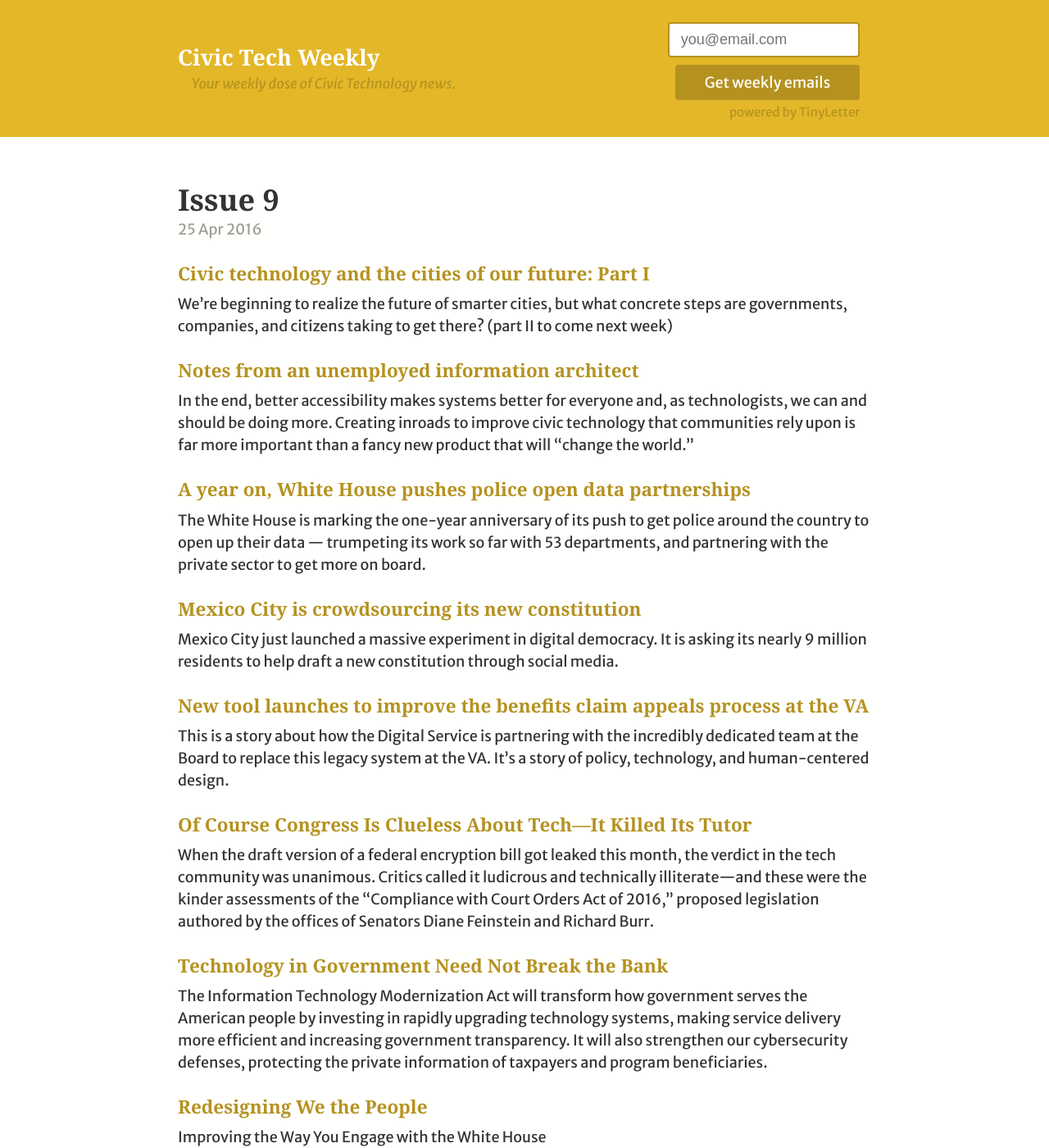
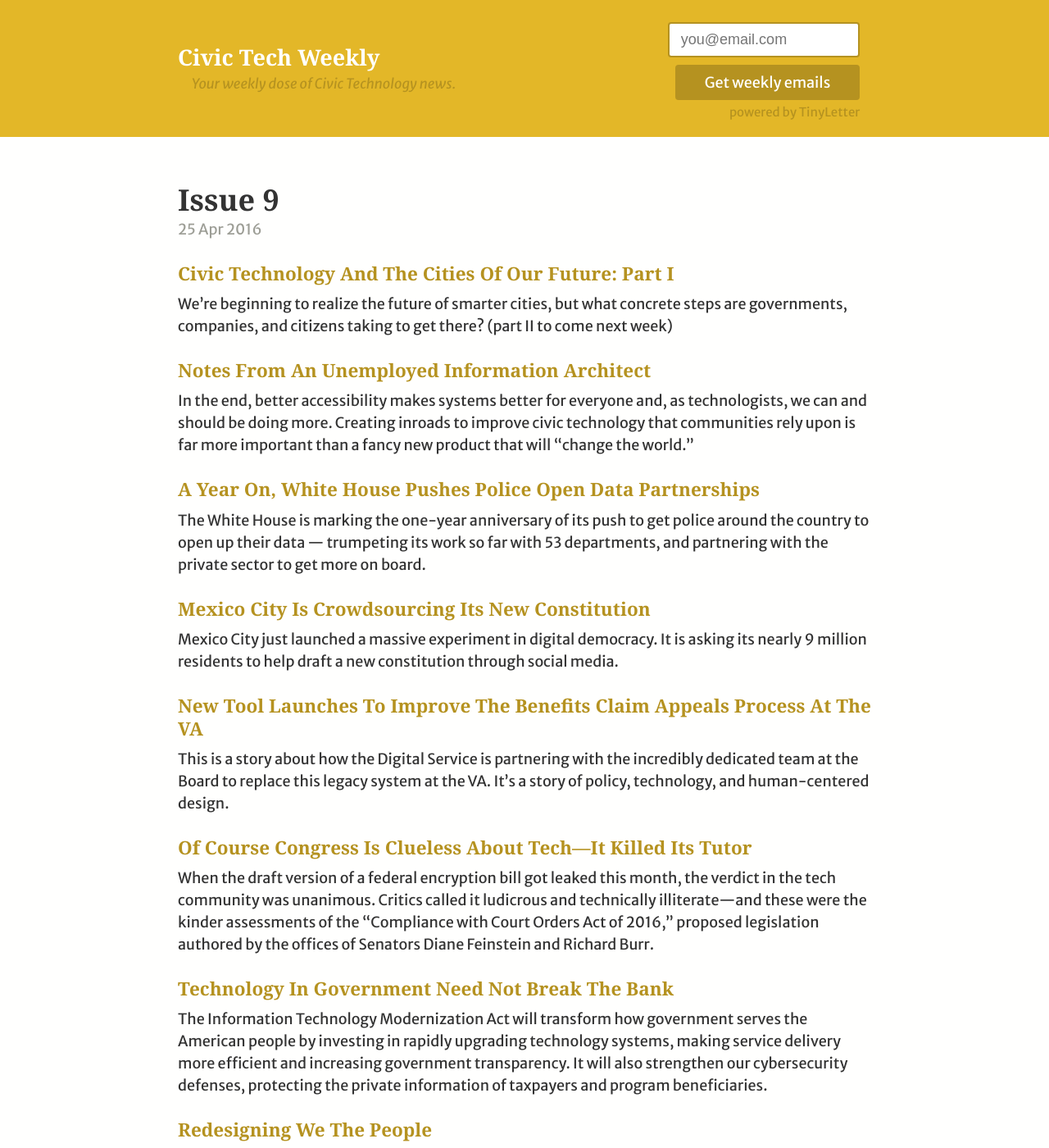
Before and after one commit to isaacchansky/civic_tech_weekly, a Jekyll site: the page built from _posts/2016-04-25-issue-10.md, in a window 1280 px wide and 1400 px high. Shown: the whole window at 82% size. Built offline with Jekyll 4.4.1, drawn with Linux system fonts in a browser that asks for light colours; some web fonts are replaced; some of the changed text lies outside the part shown.

Commit message:
fix casing

```diff
--- a/_posts/2016-04-25-issue-10.md
+++ b/_posts/2016-04-25-issue-10.md
@@ -5,35 +5,35 @@ published: true
 ---
 
 
-### [Civic technology and the cities of our future: Part I](http://blog.placemeter.com/civic-technology-and-the-cities-of-our-future-part-i)
+### [Civic Technology And The Cities Of Our Future: Part I](http://blog.placemeter.com/civic-technology-and-the-cities-of-our-future-part-i)
 We're beginning to realize the future of smarter cities, but what concrete steps are governments, companies, and citizens taking to get there? (part II to come next week)
 
-### [Notes from an unemployed information architect](https://medium.com/@little_wow/notes-from-an-unemployed-information-architect-f5ffd87471b1#.2e4rs15pr)
+### [Notes From An Unemployed Information Architect](https://medium.com/@little_wow/notes-from-an-unemployed-information-architect-f5ffd87471b1#.2e4rs15pr)
 In the end, better accessibility makes systems better for everyone and, as technologists, we can and should be doing more. Creating inroads to improve civic technology that communities rely upon is far more important than a fancy new product that will “change the world.”
 
-### [A year on, White House pushes police open data partnerships](http://statescoop.com/a-year-on-white-house-pushes-police-open-data-partnerships)
+### [A Year On, White House Pushes Police Open Data Partnerships](http://statescoop.com/a-year-on-white-house-pushes-police-open-data-partnerships)
 The White House is marking the one-year anniversary of its push to get police around the country to open up their data — trumpeting its work so far with 53 departments, and partnering with the private sector to get more on board.
 
-### [Mexico City is crowdsourcing its new constitution](http://qz.com/662159/mexico-city-is-crowdsourcing-its-new-constitution-using-change-org-in-a-democracy-experiment/)
+### [Mexico City Is Crowdsourcing Its New Constitution](http://qz.com/662159/mexico-city-is-crowdsourcing-its-new-constitution-using-change-org-in-a-democracy-experiment/)
 Mexico City just launched a massive experiment in digital democracy. It is asking its nearly 9 million residents to help draft a new constitution through social media.
 
-### [New tool launches to improve the benefits claim appeals process at the VA](https://medium.com/@USDigitalService/new-tool-launches-to-improve-the-benefits-claim-appeals-process-at-the-va-59c2557a4a1c#.v13plictf)
+### [New Tool Launches To Improve The Benefits Claim Appeals Process At The VA](https://medium.com/@USDigitalService/new-tool-launches-to-improve-the-benefits-claim-appeals-process-at-the-va-59c2557a4a1c#.v13plictf)
 This is a story about how the Digital Service is partnering with the incredibly dedicated team at the Board to replace this legacy system at the VA. It’s a story of policy, technology, and human-centered design.
 
 ### [Of Course Congress Is Clueless About Tech—It Killed Its Tutor](http://www.wired.com/2016/04/office-technology-assessment-congress-clueless-tech-killed-tutor/)
 When the draft version of a federal encryption bill got leaked this month, the verdict in the tech community was unanimous. Critics called it ludicrous and technically illiterate—and these were the kinder assessments of the “Compliance with Court Orders Act of 2016,” proposed legislation authored by the offices of Senators Diane Feinstein and Richard Burr.
 
-### [Technology in Government Need Not Break the Bank](http://www.mercurynews.com/opinion/ci_29783390/steny-h-hoyer-technology-government-need-not-break)
+### [Technology In Government Need Not Break The Bank](http://www.mercurynews.com/opinion/ci_29783390/steny-h-hoyer-technology-government-need-not-break)
 The Information Technology Modernization Act will transform how government serves the American people by investing in rapidly upgrading technology systems, making service delivery more efficient and increasing government transparency. It will also strengthen our cybersecurity defenses, protecting the private information of taxpayers and program beneficiaries.
 
 
-### [Redesigning We the People](https://medium.com/@Goldman44/redesigning-we-the-people-c8ce93f4280#.7hqzfja65)
+### [Redesigning We The People](https://medium.com/@Goldman44/redesigning-we-the-people-c8ce93f4280#.7hqzfja65)
 Improving the Way You Engage with the White House
 
 ### [Code Tenderloin Connects Formerly Homeless With Tech Jobs](https://nextcity.org/daily/entry/code-tenderloin-connect-homeless-tech-jobs)
 In late 2015, after turning his life around, Seymour launched Code Tenderloin. Despite its name, the organization isn’t another trendy coding boot camp. Instead, the job training and placement program works with the tech community to help homeless individuals establish professional skills, build their resumes, practice interviews and quickly find employment.
 
-### [Making Data-Driven Government Fundamental and Sustainable in City Halls](http://www.routefifty.com/2016/04/what-works-cities-data-sustainability/127705/)
+### [Making Data-Driven Government Fundamental And Sustainable In City Halls](http://www.routefifty.com/2016/04/what-works-cities-data-sustainability/127705/)
 As the What Works Cities program, funded by the Bloomberg Philanthropies, celebrates its first year, municipal leaders and experts are looking at ways to make the results of their data efforts “so essential that nobody can take it away.”
 
 ### [Open Data Barometer](http://opendatabarometer.org/)
```
